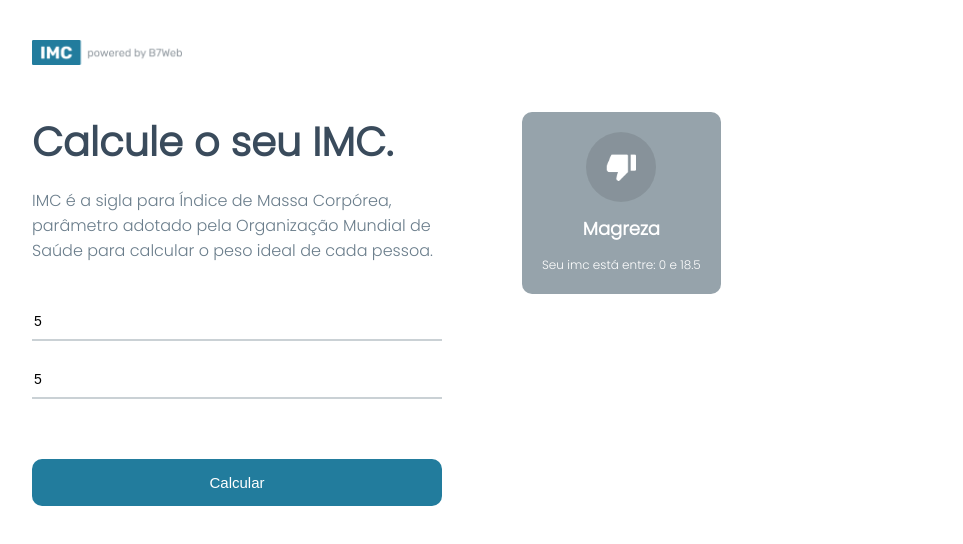
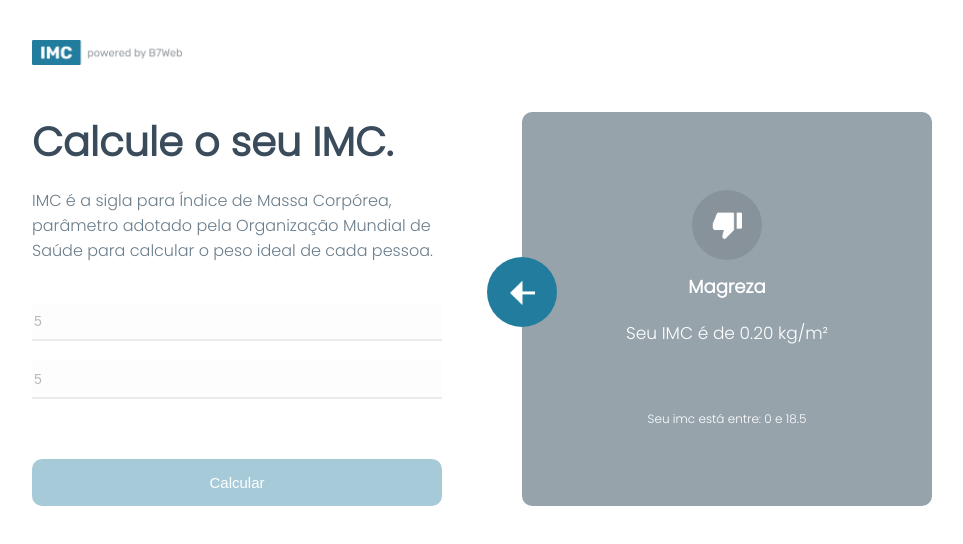
Before and after one commit to SrKirashy/Calculadora_IMC_B7Web_Curso, a React (Create React App) app: page / in a window 1280 px wide. Both pictures are taken after typing "5", "5" into the empty fields and a click on the button "Calcular". Shown: the top 544 px of the page, without its empty margins (158-1121 px from the left). Built offline with nearby package versions, Linux system fonts and the light colour scheme.

Commit message:
Fazendo o Grid funcionar corretamente, bloqueando inputs após calculo e adicionando botão de retorno.

```diff
--- a/src/App.module.css
+++ b/src/App.module.css
@@ -38,6 +38,9 @@ body {
     font-size: 14px;
     outline: none;
 }
+.container .leftSide input:disabled {
+    opacity: .4;
+}
 .container .leftSide button{
     background-color: #227C9D;
     color: #FFF;
@@ -52,6 +55,9 @@ body {
 }
 .container .leftSide button:hover {
     background-color: #2ea2cc;
+}
+.container .leftSide button:disabled{
+    opacity: .4;
 }
 
 
@@ -69,3 +75,25 @@ body {
     grid-template-columns: repeat(2, 1fr);
     gap: 20px;
 }
+.container .rightSide .rightBig {
+    display: flex;
+    flex: 1;
+}
+
+.container .rightSide .rightArrow {
+    position: absolute;
+    background-color: #227C9D;
+    width: 70px;
+    height: 70px;
+    border-radius: 50%;
+    display: flex;
+    justify-content: center;
+    align-items: center;
+    cursor: pointer;
+    margin-left: -35px;
+    margin-top: 145px;
+    transition: all ease 0.5s;
+}
+.container .rightSide .rightArrow:hover {
+    background-color: #2ea2cc;
+}
--- a/src/App.tsx
+++ b/src/App.tsx
@@ -1,5 +1,6 @@
 import styles from './App.module.css';
 import poweredImage from './assets/powered.png';
+import leftarrow from './assets/leftarrow.png';
 import { useState } from 'react';
 import { levels, calculateImc, Level} from './helpers/imc';
 import {GridItem} from './componets/GridItem';
@@ -16,6 +17,16 @@ const App = () => {
       alert('Digite todos os campos.')
     }
   }
+
+  const handlerBackButton = () => {
+    setToShow(null);
+    setHeightField(0);
+    setWeightField(0);
+
+  }
+
+
+
   return (
     <>
     <div className={styles.main}>
@@ -33,15 +44,17 @@ const App = () => {
               placeholder="Digite a sua altura. Ex: 1.5 (em métros)"
               value={heightField > 0 ? heightField : ''}
               onChange={e => setHeightField(parseFloat(e.target.value))}
+              disabled={toShow ? true : false}
             />
             <input
               type="number"
               placeholder="Digite o seu peso. Ex: 75.3 (em Kg)"
               value={weightField > 0 ? weightField : ''}
               onChange={e => setWeightField(parseFloat(e.target.value))}
+              disabled={toShow ? true : false}
             />
 
-            <button onClick={handleCalculateButton}>Calcular</button>
+            <button onClick={handleCalculateButton} disabled={toShow ? true : false}>Calcular</button>
           </div>
 
           <div className={styles.rightSide}>
@@ -55,7 +68,9 @@ const App = () => {
 
             {toShow &&
               <div className={styles.rightBig}>
-                <div className={styles.rightArrow}></div>
+                <div className={styles.rightArrow} onClick={handlerBackButton}>
+                  <img src={leftarrow} alt="" width={25}/>
+                </div>
                 <GridItem item={toShow}/>
               </div>
 
--- a/src/componets/GridItem/GridItem.module.css
+++ b/src/componets/GridItem/GridItem.module.css
@@ -27,3 +27,8 @@
     font-size: 12px;
     margin-top: 14px;
 }
+
+.yourIMC {
+    font-size: 17px;
+    margin: 20px 0 50px 0;
+}
--- a/src/componets/GridItem/GridItem.tsx
+++ b/src/componets/GridItem/GridItem.tsx
@@ -15,6 +15,12 @@ export const GridItem = ({item}: Props) => {
                 {item.icon === 'down' && <img src={downImage} alt="" width='30px'></img>}
             </div>
             <div className={styles.gridTitle}>{item.title}</div>
+
+            {item.yourIMC &&
+                <div className={styles.yourIMC}>Seu IMC é de {item.yourIMC.toFixed(2)} kg/m²</div>
+            }
+
+
             <div className={styles.gridInfo}>{`Seu imc está entre: ${item.imc[0]} e ${item.imc[1]}`}</div>
         </div>
         </>
--- a/src/helpers/imc.ts
+++ b/src/helpers/imc.ts
@@ -16,8 +16,9 @@ export const calculateImc = (height:number ,weight:number ) => {
 
     for (let i in levels) {
         if (imc >= levels[i].imc[0] && imc < levels[i].imc[1]) {
-            levels[i].yourIMC = imc;
-            return levels[i];
+            let levelCopy: Level = {...levels[i]};
+            levelCopy.yourIMC = imc;
+            return levelCopy;
         }
     }
     return null;
```
